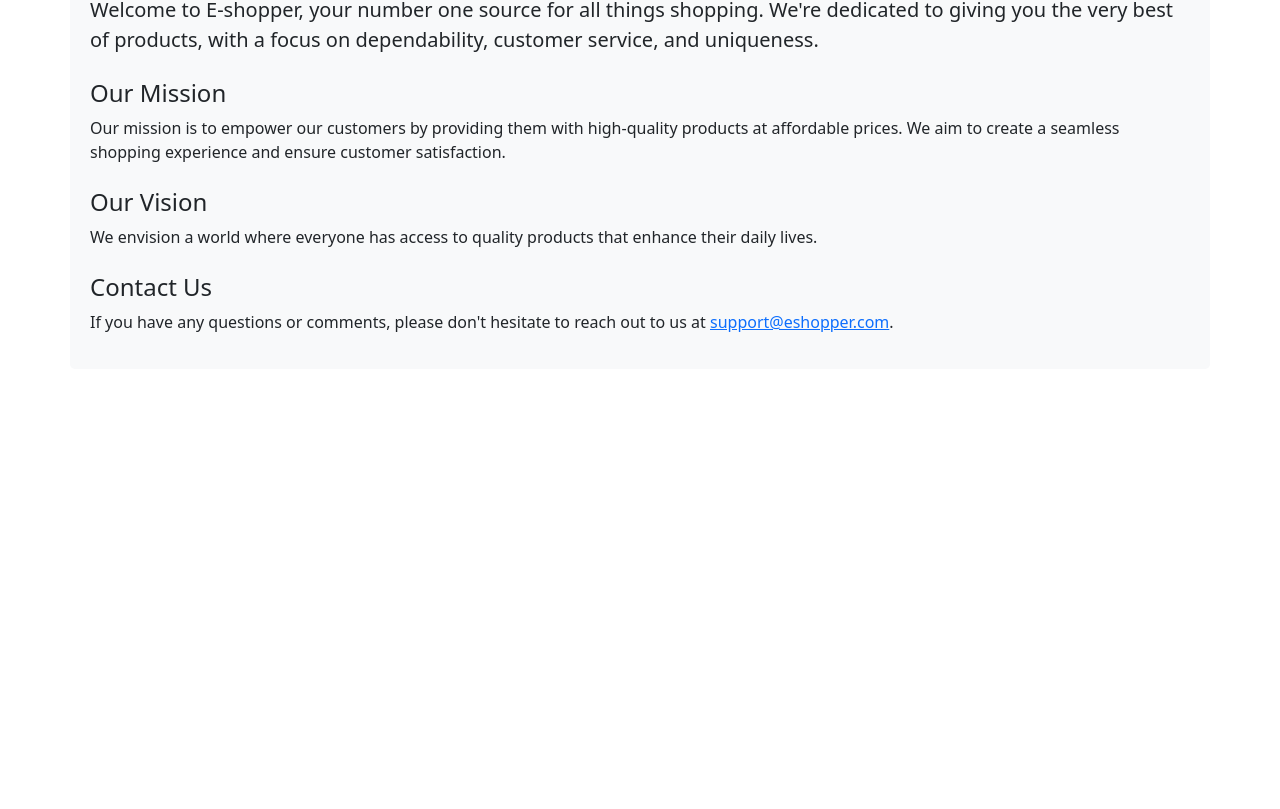
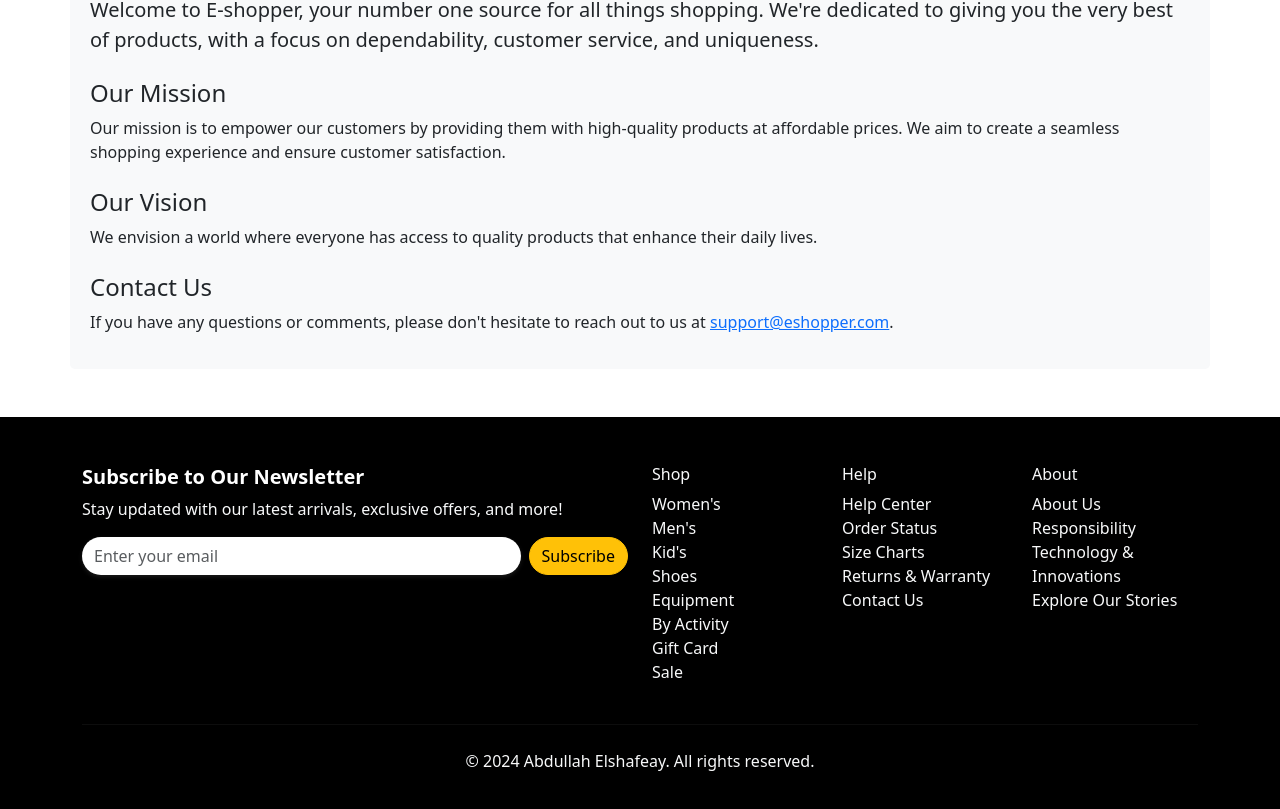
Before and after one commit to Abdllaelshaf3yx/Ecommerce, an Angular app: page /about in a window 1280 px wide. Shown: the part 219-1028 px from the top of the page. Before the commit the page ends 800 px from the top, so only its background shows below. Built offline with nearby package versions, Linux system fonts and the light colour scheme.

Commit message:
Update About

```diff
--- a/src/app/about/about.component.html
+++ b/src/app/about/about.component.html
@@ -26,3 +26,5 @@
     us at <a href="mailto:support@eshopper.com">support&commat;eshopper.com</a>.
   </p>
 </div>
+
+<app-footer />
--- a/src/app/about/about.component.ts
+++ b/src/app/about/about.component.ts
@@ -1,11 +1,12 @@
 import { Component } from '@angular/core';
 import { HeaderComponent } from '../header/header.component';
+import { FooterComponent } from '../footer/footer.component';
 
 @Component({
   selector: 'app-about',
   templateUrl: './about.component.html',
   styleUrl: './about.component.css',
   standalone: true,
-  imports: [HeaderComponent],
+  imports: [HeaderComponent, FooterComponent],
 })
 export class AboutComponent {}
```
